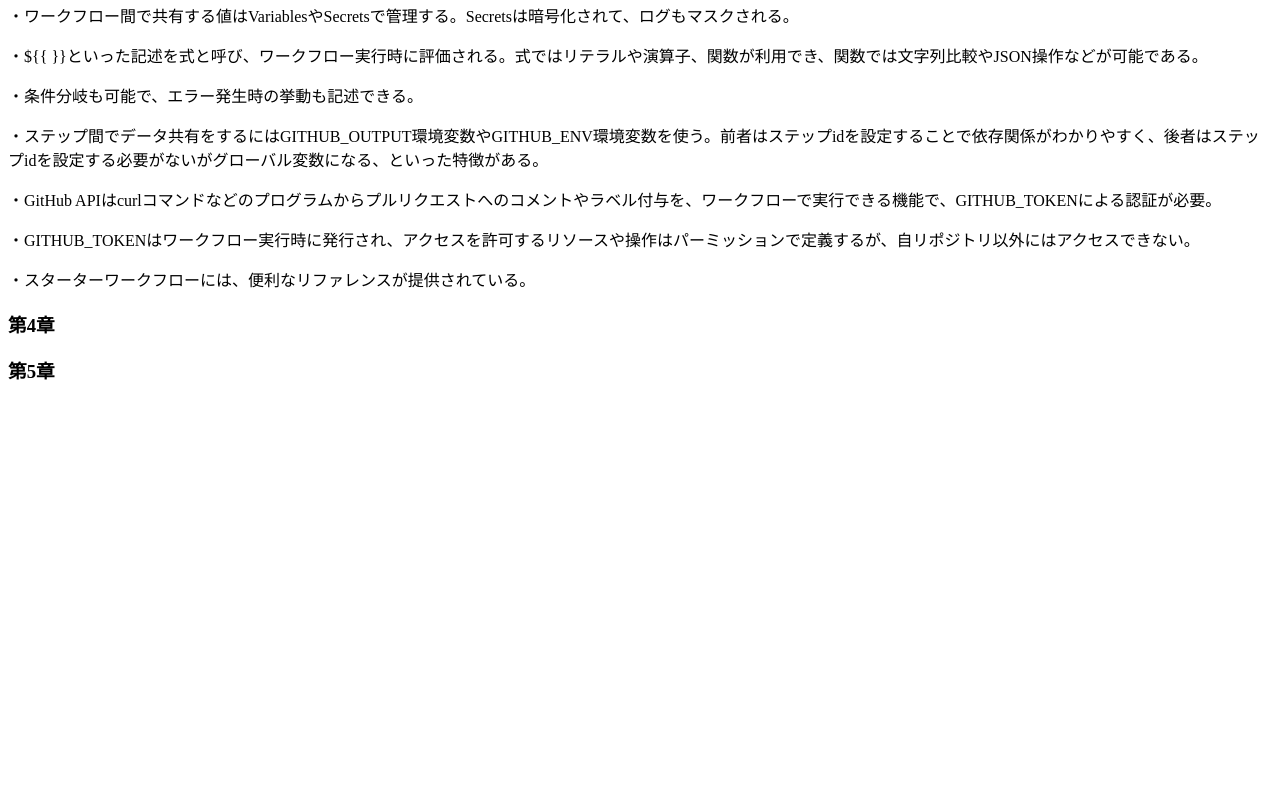
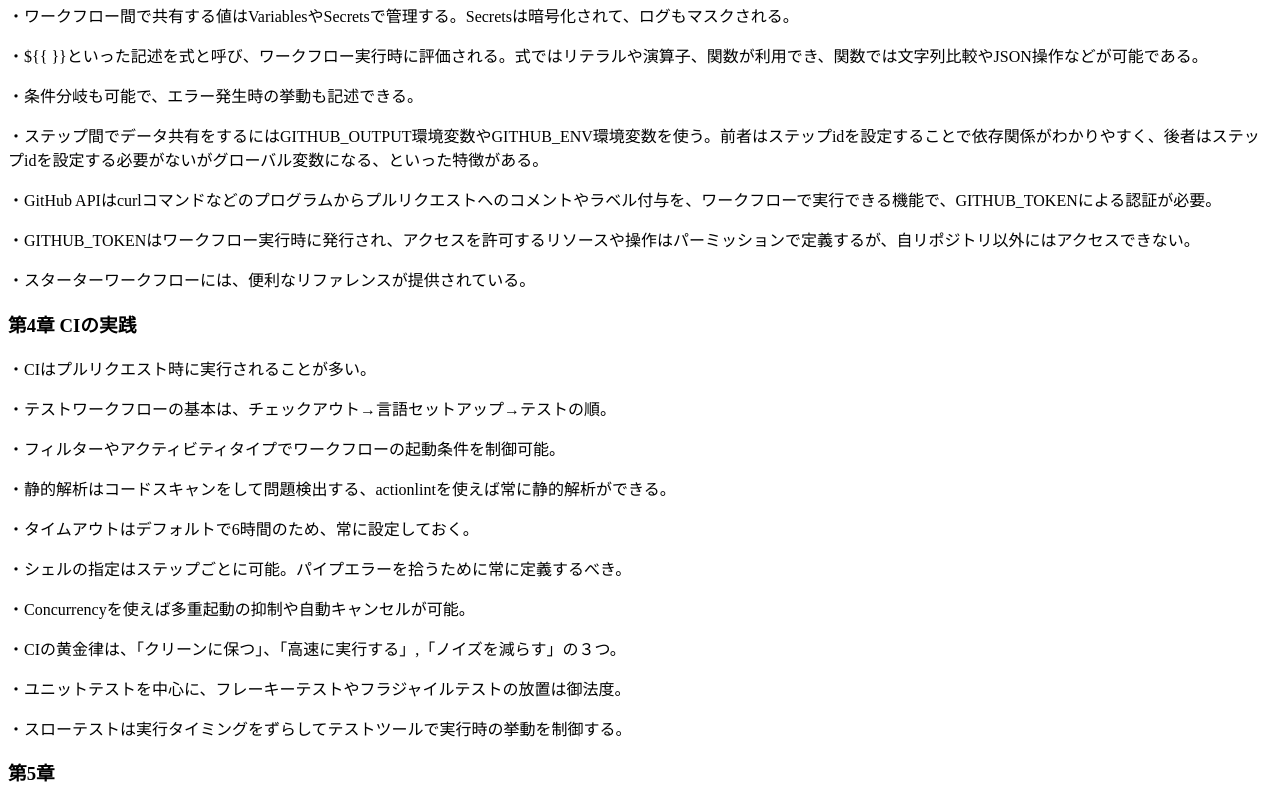
Before and after one commit to uchiyama886/my-repo, a plain HTML site: page index.html in a window 1280 px wide. Shown: the part 640-1444 px from the top of the page. Before the commit the page ends 1041 px from the top, so only its background shows below. Drawn offline with Linux system fonts and the light colour scheme.

Commit message:
Fix index.html

```diff
--- a/index.html
+++ b/index.html
@@ -37,7 +37,19 @@
                 <p>・スターターワークフローには、便利なリファレンスが提供されている。</p>
             </div>
             <div id="Section1">
-                <h3>第4章</h3>
+                <h3>第4章 CIの実践</h3>
+                <p>・CIはプルリクエスト時に実行されることが多い。</p>
+                <p>・テストワークフローの基本は、チェックアウト→言語セットアップ→テストの順。</p>
+                <p>・フィルターやアクティビティタイプでワークフローの起動条件を制御可能。</p>
+                <p>・静的解析はコードスキャンをして問題検出する、actionlintを使えば常に静的解析ができる。</p>
+                <p>・タイムアウトはデフォルトで6時間のため、常に設定しておく。</p>
+                <p>・シェルの指定はステップごとに可能。パイプエラーを拾うために常に定義するべき。</p>
+                <p>・Concurrencyを使えば多重起動の抑制や自動キャンセルが可能。</p>
+                <p>・CIの黄金律は、「クリーンに保つ」、「高速に実行する」,「ノイズを減らす」の３つ。</p>
+                <p>・ユニットテストを中心に、フレーキーテストやフラジャイルテストの放置は御法度。</p>
+                <p>・スローテストは実行タイミングをずらしてテストツールで実行時の挙動を制御する。</p>
+                <p></p>
+                <p></p>
             </div>
             <div id="Section1">
                 <h3>第5章</h3>
```
